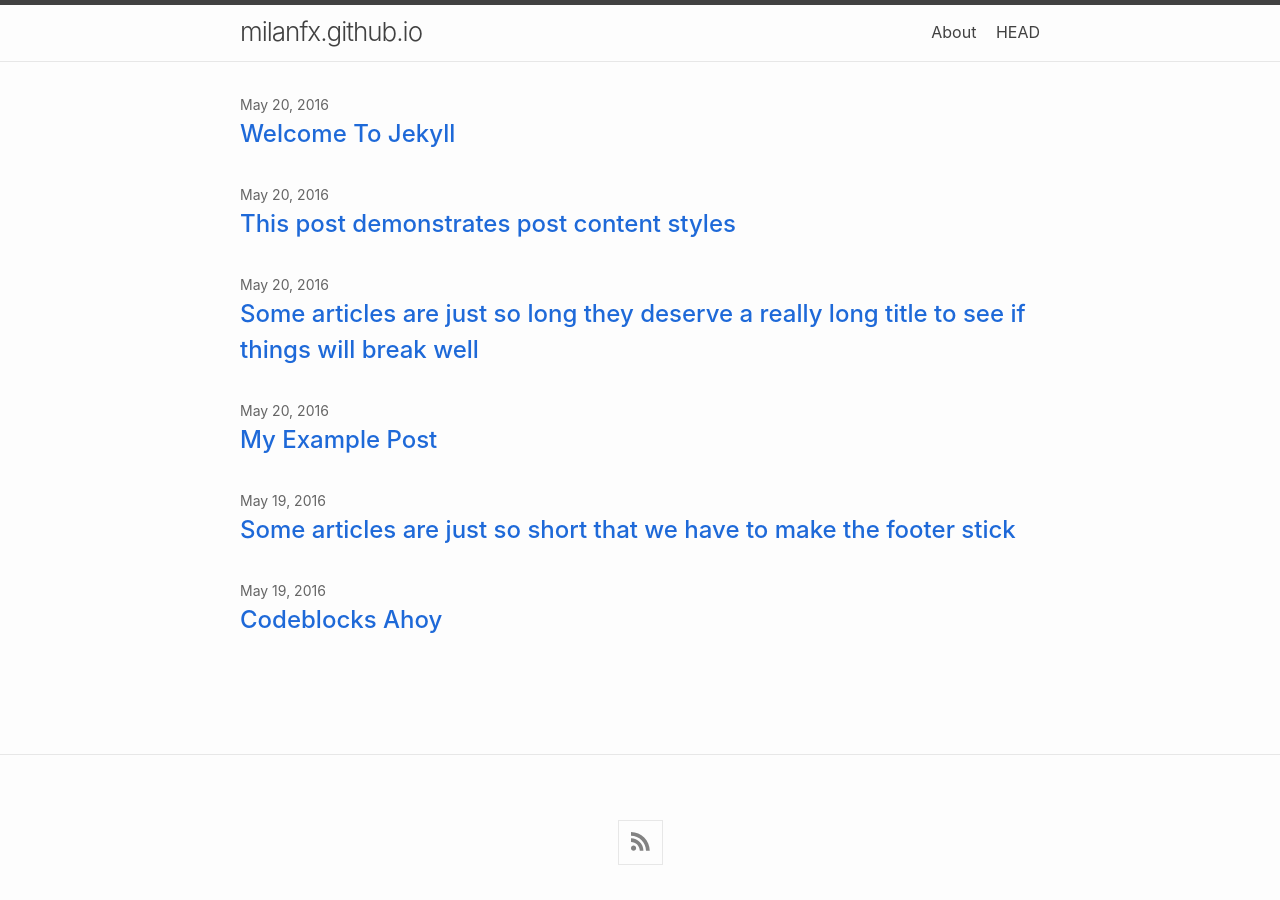
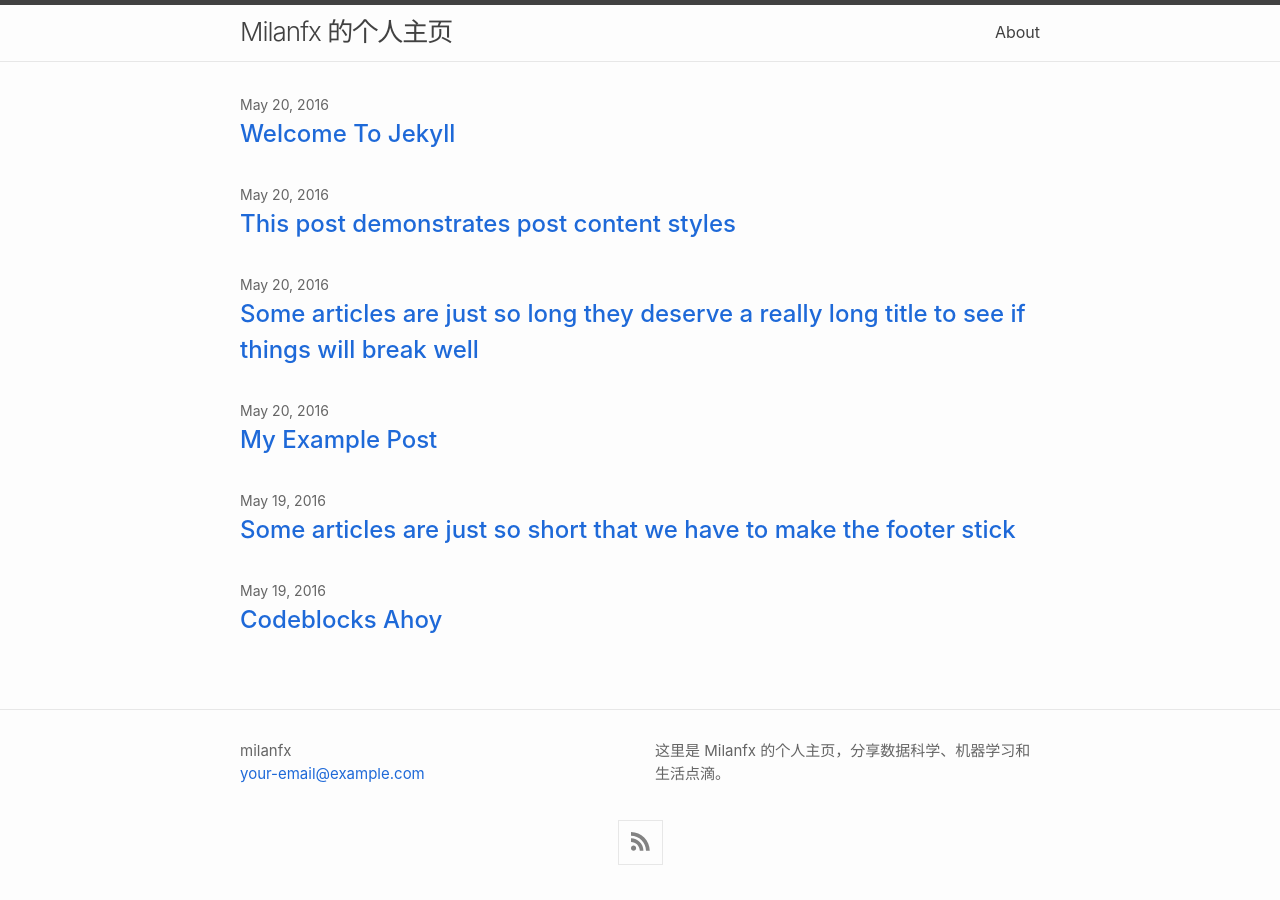
Before and after one commit to milanfx/milanfx.github.io, a Jekyll site: the page built from index.md, in a window 1280 px wide. Built offline with Jekyll 4.4.1, drawn with Linux system fonts in a browser that asks for light colours; some of the changed lines change nothing that is shown.

Commit message:
Update _config.yml

```diff
--- a/_config.yml
+++ b/_config.yml
@@ -1,92 +1,29 @@
-# Site-wide settings
-# ------------------
-#
-# title: Your awesome title
-#
-# author:
-#   name: GitHub User
-#   email: your-email@domain.com
-#
-# The `>` after `description:` means to ignore line-breaks until next key. If
-#   you wish to omit the line-break after the end of text, use `>-` instead.
-# description: >
-#   Write an awesome description for your new site here. You can edit this line
-#   in _config.yml. It will appear in your document head meta (for Google search
-#   results) and in your feed.xml site description.
+# 站点基本信息
+title: Milanfx 的个人主页
+author:
+  name: milanfx
+  email: your-email@example.com
+description: >
+  这里是 Milanfx 的个人主页，分享数据科学、机器学习和生活点滴。
 
+# 使用 minima 主题
+theme: minima
 
-# Build settings
-# --------------
-#
-# If you wish to use the gem-version of Minima with or without a Gemfile, use
-#   the following setting:
-# theme: minima
-#
-# **OR** if you wish to use the theme directly from the GitHub repository by
-#   bypassing a Gemfile, use the following setting instead.
-#   It is best that you lock to a particular commit and update if uptream changes
-#   do not affect your site adversely.
-# remote_theme: jekyll/minima@d4d779a
-#
-# Minima requires the following plugins:
-# plugins:
-#  - jekyll-feed
-#  - jekyll-seo-tag
-#
-# Uncomment the following setting if you wish to disable deprecation warnings
-#   from newer versions of sass converter. Adapt as required.
-# sass:
-#   quiet_deps: true
-#   silence_deprecations: [import]
+# 使用必要插件
+plugins:
+  - jekyll-feed
+  - jekyll-seo-tag
 
+# Minima 主题的自定义
+minima:
+  skin: classic   # 经典明亮皮肤
+  nav_pages:
+    - about.md    # about 页链接到导航
+  show_excerpts: false  # 首页是否显示文章摘录（false 则不显示）
 
-# Minima-specific settings (applicable to Minima v3 and above only)
-# -----------------------------------------------------------------
-#
-#  *All described config keys below should be nested under the top-level
-#   `minima` key.*
-#
+# 如果有社交媒体链接，可添加到下面
 # minima:
-#   Minima skin selection. Available skins are:
-#     * classic            Default, light color scheme.
-#     * dark               Dark variant of the classic skin.
-#     * auto               Adaptive skin based on the classic and dark skins.
-#     * solarized-light    Light variant of solarized color scheme.
-#     * solarized-dark     Dark variant of solarized color scheme.
-#     * solarized          Adaptive skin for solarized color scheme skins.
-#   skin: auto
-#
-#   Specific pages for site navigation.
-#     If you wish to link only specific pages in the site-navigation, use this
-#     and list the `path` property (as represented via Liquid) of the pages in
-#     the order they should be rendered.
-#   nav_pages:
-#     - about.md
-#
-#   Set to `true` to show excerpts on the homepage.
-#   show_excerpts: false
-#
-#   Minima date format.
-#     The default value is "%b %d, %Y" (e.g. Nov 14, 2023).
-#     Refer to https://shopify.github.io/liquid/filters/date/ for valid values
-#   date_format: "%b-%d-%Y"
-#
-#   Social Media Links.
-#     Renders icons via Font Awesome Free webfonts CDN, based on ordered list of
-#     entries. Valid entry keys:
-#       * title    Tooltip rendered on hovering over icon.
-#       * icon     Font Awesome icon id. `github` corresponds to `fa-github`.
-#       * url      Full URL of social profile.
 #   social_links:
-#     - title: Minima Theme repository at GitHub
+#     - title: GitHub
 #       icon: github
-#       url: "https://github.com/jekyll/minima"
-#     - title: Jekyll at X (formerly Twitter)
-#       icon: x-twitter
-#       url: "https://x.com/jekyllrb"
-#
-#   Hide syndication feed subscription link.
-#     RSS / Atom feed link is always rendered as the last item of social-links
-#     list. Set below key to `true` to not have the link to feed rendered as
-#     part of social-links list.
-#   hide_site_feed_link: false
+#       url: "https://github.com/milanfx"
```
